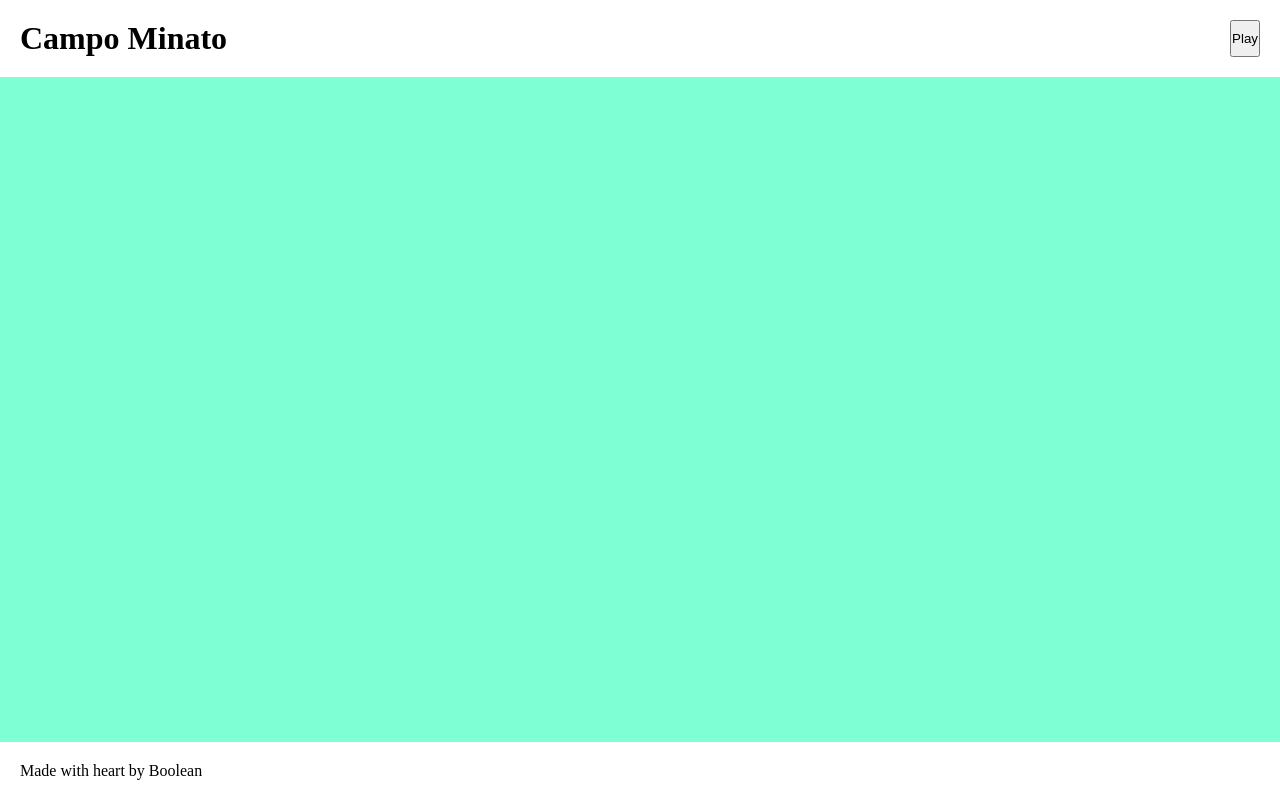
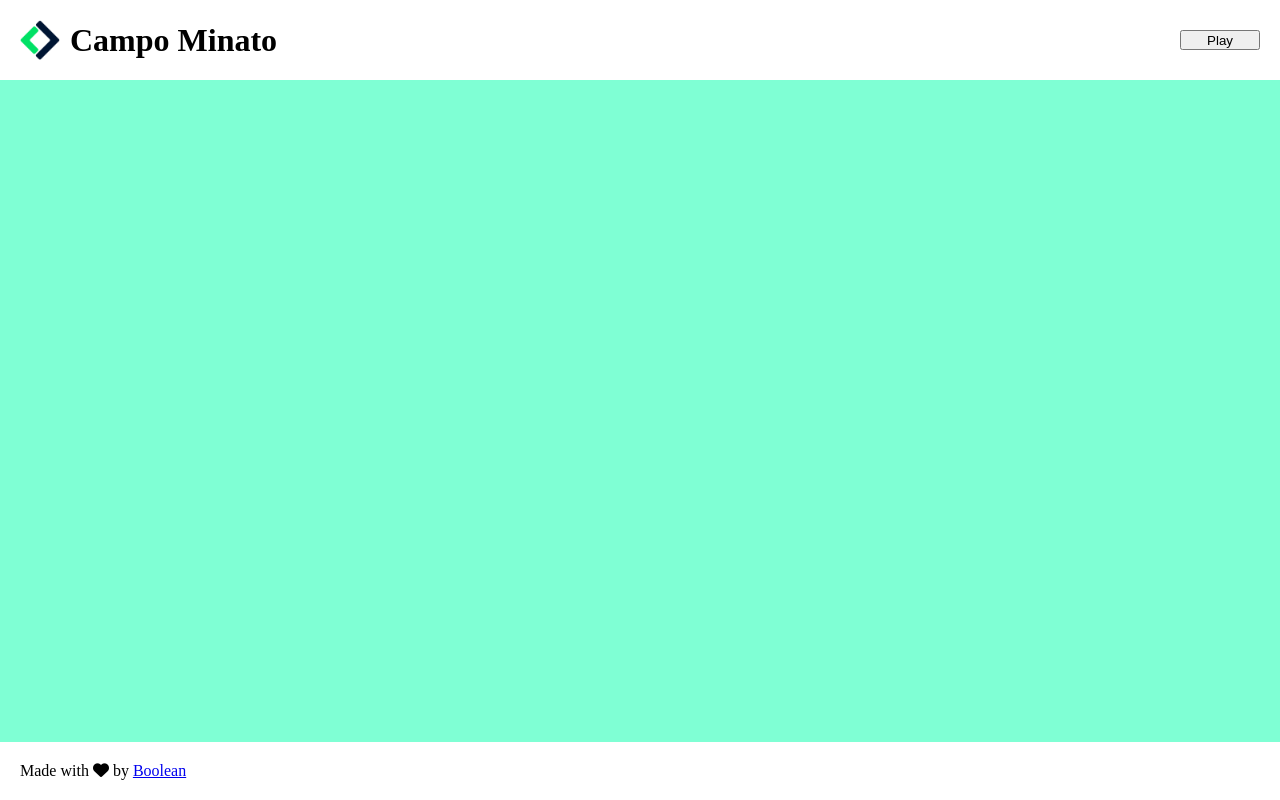
Before and after one commit to albertogioia93/js-campominato-grid, a plain HTML site: page index.html in a window 1280 px wide. Drawn offline with Linux system fonts and the light colour scheme.

Commit message:
fix elementi grafici

```diff
--- a/css/style.css
+++ b/css/style.css
@@ -21,8 +21,21 @@ header {
     /* height: 50px; */
 }
 
+.imglogo {
+    display: flex;
+    height: 40px;
+    align-items: center;
+    gap: 10px;
+}
+
 img {
     height: 100%;
+}
+
+button {
+    height: 20px;
+    align-self: center;
+    width: 80px;
 }
 
 main {
@@ -39,10 +52,13 @@ main {
     display: flex;
     flex-wrap: wrap;
     align-content: flex-start;
+
 }
 
 .cella {
     border: 1px solid black;
     width: calc(100% / 10);
     height: calc(100% / 10);
+    text-align: center;
+
 }
--- a/index.html
+++ b/index.html
@@ -4,13 +4,20 @@
     <meta charset="UTF-8">
     <meta http-equiv="X-UA-Compatible" content="IE=edge">
     <meta name="viewport" content="width=device-width, initial-scale=1.0">
+    <!-- Font icons -->
+    <link rel="stylesheet" href="https://cdnjs.cloudflare.com/ajax/libs/font-awesome/6.3.0/css/all.min.css" integrity="sha512-SzlrxWUlpfuzQ+pcUCosxcglQRNAq/DZjVsC0lE40xsADsfeQoEypE+enwcOiGjk/bSuGGKHEyjSoQ1zVisanQ==" crossorigin="anonymous" referrerpolicy="no-referrer" />
+    <!-- /Font icons -->
+
     <title>Griglia Campo Minato</title>
     <link rel="stylesheet" href="css/style.css">
 </head>
 <body>
     <header>
-        <!-- <img src="img/logo-boolean.png" alt=""> -->
-        <h1>Campo Minato</h1>
+        <div class="imglogo">
+            <img src="img/logo-boolean.png" alt="">
+            <h1>Campo Minato</h1>
+
+        </div>
         <button>Play</button>
     </header>
 
@@ -21,7 +28,7 @@
     </main>
 
     <footer>
-        <p>Made with heart by Boolean</p>
+        <p>Made with <span><i class="fa-solid fa-heart"></i></span> by <a href="url">Boolean</a> </p>
     </footer>
 
 
```
